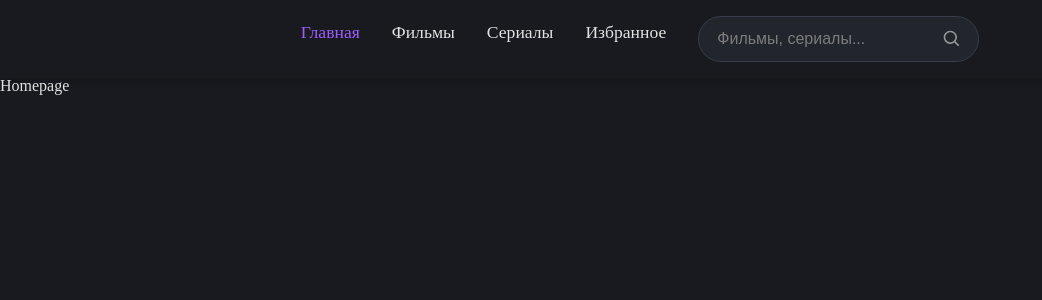
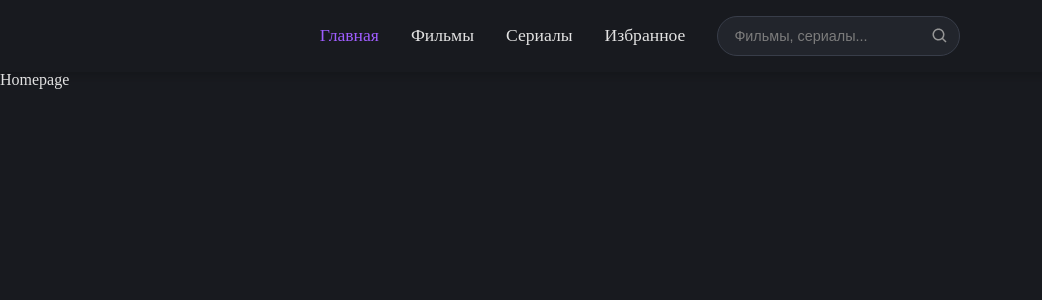
Before and after one commit to D1flector/movie-catalog, a React (Vite) app: page / in a window 1280 px wide. Shown: the top 300 px of the page, without its empty margins (0-1042 px from the left). Built offline with nearby package versions, Linux system fonts and the light colour scheme; no server answers.

Commit message:
styles: изменены стили для header

```diff
--- a/src/styles/Header.scss
+++ b/src/styles/Header.scss
@@ -8,9 +8,14 @@ $transition-speed: 0.3s;
   padding: 1rem 2rem;
   box-shadow: 0 3px 10px rgba(0, 0, 0, 0.2);
 
+  display: flex;
+  justify-content: center;
+  align-items: center;
+
   &__nav {
     display: flex;
     justify-content: center;
+    align-items: center;
     gap: 2rem;
   }
 
--- a/src/styles/SearchBar.scss
+++ b/src/styles/SearchBar.scss
@@ -10,9 +10,9 @@ $card-background: #22252c;
   background-color: $card-background;
   border: 1px solid lighten($card-background, 10%);
   border-radius: 25px;
-  padding: 0.25rem 0.5rem 0.25rem 1rem;
+  padding: 0.2rem 0.25rem 0.2rem 1rem;
   transition: border-color $transition-speed ease, box-shadow $transition-speed ease;
-  min-width: 250px;
+  min-width: 220px;
 
   &:focus-within {
     border-color: $color-accent;
@@ -23,7 +23,8 @@ $card-background: #22252c;
     background: none;
     border: none;
     color: $color-text;
-    font-size: 1rem;
+    font-size: 0.9rem;
+    padding: 0.5rem 0;
     width: 100%;
 
     &:focus {
@@ -39,8 +40,8 @@ $card-background: #22252c;
     background-color: transparent;
     border: none;
     color: darken($color-text, 30%);
-    padding: 0.5rem;
-    margin-left: 0.5rem;
+    padding: 0.4rem;
+    margin-left: 0.25rem;
     border-radius: 50%;
     cursor: pointer;
     display: flex;
@@ -49,8 +50,8 @@ $card-background: #22252c;
     transition: color $transition-speed ease, background-color $transition-speed ease;
 
     svg {
-      width: 20px;
-      height: 20px;
+      width: 18px;
+      height: 18px;
     }
 
     &:hover {
```
